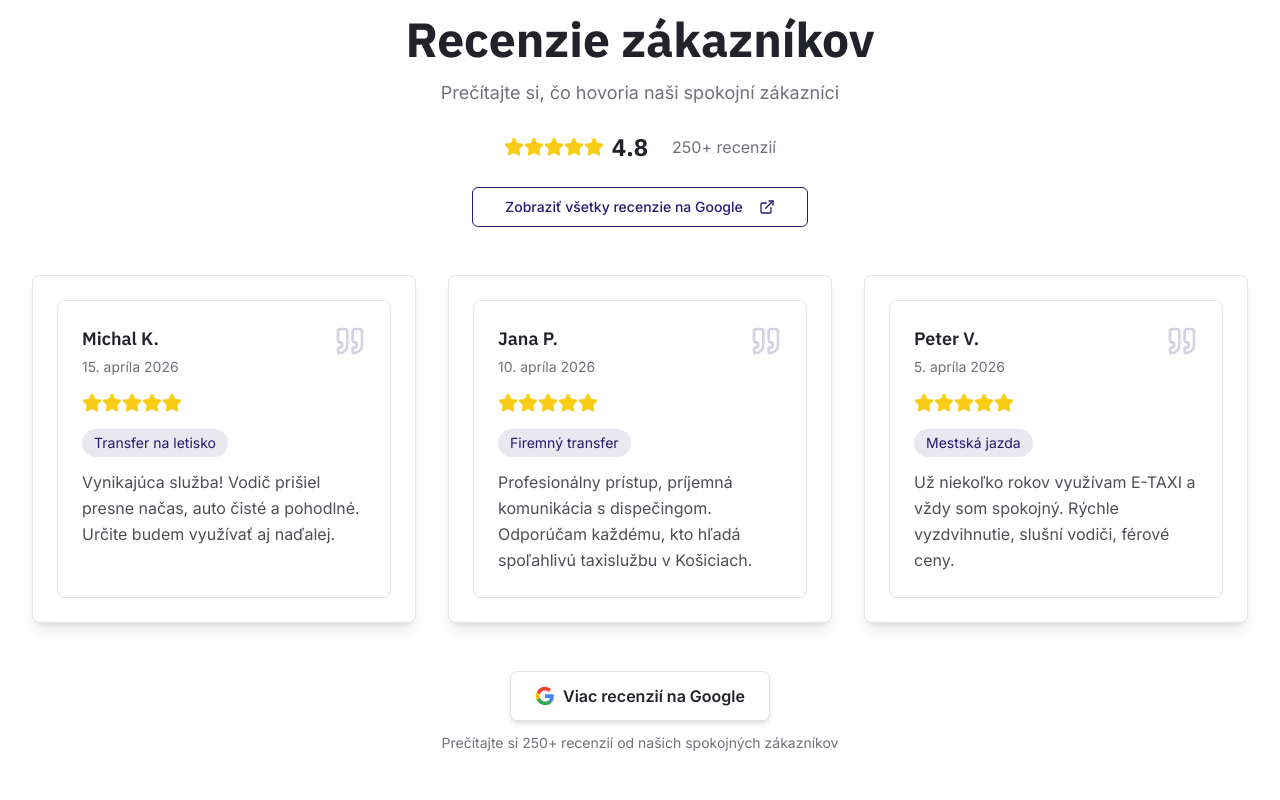
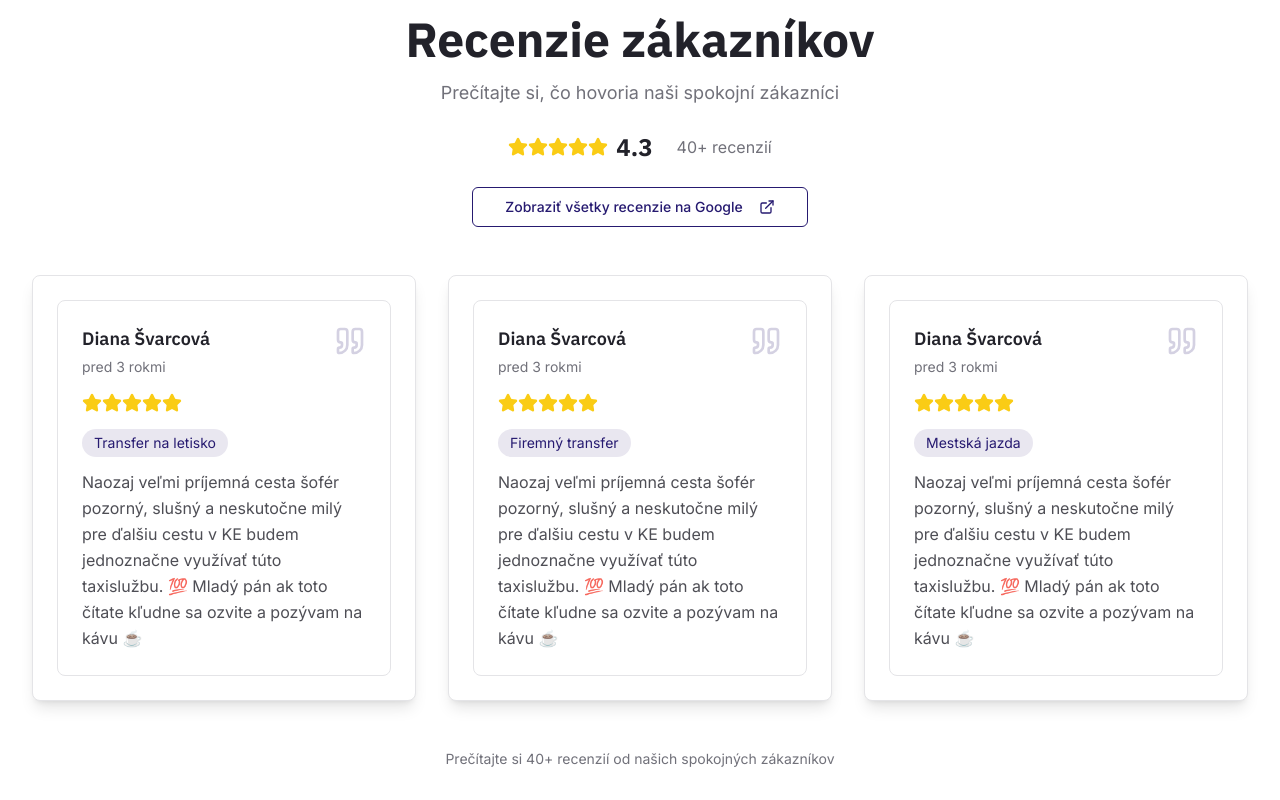
Before and after one commit to peterbejcek/sg-5ee718f3-49be-42fb-857b-8ae5c6e22001-1777794411, a Next.js app: page / in a window 1280 px wide. Shown: the part 5680-6480 px from the top of the page. Built offline with nearby package versions, Linux system fonts and the light colour scheme.

Commit message:
Update src/components/ReviewsSection.tsx

```diff
--- a/src/components/ReviewsSection.tsx
+++ b/src/components/ReviewsSection.tsx
@@ -6,14 +6,14 @@ import { Star, ExternalLink, Quote } from "lucide-react";
 
 export function ReviewsSection() {
   const renderStars = (rating: number) => {
-    return Array.from({ length: 5 }, (_, i) => (
+    return Array.from({ length: 5 }, (_, i) =>
     <Star
       key={i}
       className={`w-5 h-5 ${
-          i < rating ? "fill-yellow-400 text-yellow-400" : "text-gray-300"
-        }`}
-      />
-    ));
+      i < rating ? "fill-yellow-400 text-yellow-400" : "text-gray-300"}`
+      } />
+
+    );
   };
 
   return (
@@ -23,8 +23,8 @@ export function ReviewsSection() {
       initial={{ opacity: 0, y: 50 }}
       whileInView={{ opacity: 1, y: 0 }}
       viewport={{ once: true, margin: "-100px" }}
-      transition={{ duration: 0.6 }}
-    >
+      transition={{ duration: 0.6 }}>
+
       <div className="container">
         <div className="text-center max-w-3xl mx-auto mb-12">
           <h2 className="font-display font-bold text-3xl sm:text-4xl lg:text-5xl mb-4">
@@ -37,12 +37,12 @@ export function ReviewsSection() {
           <div className="flex items-center justify-center gap-6 mb-6">
             <div className="flex items-center gap-2">
               <div className="flex">{renderStars(5)}</div>
-              <span className="font-display font-bold text-2xl">
-                {reviewsData.averageRating}
+              <span className="font-display font-bold text-2xl">4.3
+
               </span>
             </div>
-            <div className="text-muted-foreground">
-              {reviewsData.totalReviews}+ recenzií
+            <div className="text-muted-foreground">40+ recenzií
+
             </div>
           </div>
 
@@ -50,8 +50,8 @@ export function ReviewsSection() {
             <Button
               variant="outline"
               size="lg"
-              className="border-primary text-primary hover:bg-primary hover:text-primary-foreground"
-            >
+              className="border-primary text-primary hover:bg-primary hover:text-primary-foreground">
+
               Zobraziť všetky recenzie na Google
               <ExternalLink className="w-4 h-4 ml-2" />
             </Button>
@@ -71,30 +71,30 @@ export function ReviewsSection() {
           }}
           initial="hidden"
           whileInView="show"
-          viewport={{ once: true }}
-        >
-          {reviews.slice(0, 3).map((review, index) => (
+          viewport={{ once: true }}>
+
+          {reviews.slice(0, 3).map((review, index) =>
           <motion.div
             key={index}
             className="bg-card border border-border rounded-lg p-6 shadow-lg relative"
             variants={{
               hidden: { opacity: 0, scale: 0.95 },
               show: { opacity: 1, scale: 1 }
-              }}
-            >
+            }}>
+
               <Card className="hover:shadow-lg transition-shadow h-full">
                 <CardContent className="pt-6 h-full flex flex-col">
                   <div className="flex items-start justify-between mb-4">
                     <div>
-                      <h3 className="font-display font-semibold text-lg mb-1">
-                        {review.name}
+                      <h3 className="font-display font-semibold text-lg mb-1">Diana Švarcová
+
                     </h3>
-                      <p className="text-sm text-muted-foreground">
-                        {new Date(review.date).toLocaleDateString("sk-SK", {
-                          year: "numeric",
-                          month: "long",
-                          day: "numeric"
-                        })}
+                      <p className="text-sm text-muted-foreground">pred 3 rokmi
+
+
+
+
+
                     </p>
                     </div>
                     <Quote className="w-8 h-8 text-primary/20" />
@@ -102,21 +102,21 @@ export function ReviewsSection() {
 
                   <div className="flex mb-4">{renderStars(review.rating)}</div>
 
-                  {review.service && (
+                  {review.service &&
                 <div className="mb-3">
                       <span className="inline-block px-3 py-1 bg-primary/10 text-primary text-sm rounded-full">
                         {review.service}
                       </span>
                     </div>
-                  )}
+                }
 
-                  <p className="text-foreground/80 leading-relaxed flex-grow">
-                    {review.text}
+                  <p className="text-foreground/80 leading-relaxed flex-grow">Naozaj veľmi príjemná cesta šofér pozorný, slušný a neskutočne milý pre ďalšiu cestu v KE budem jednoznačne využívať túto taxislužbu. 💯
+Mladý pán ak toto čítate kľudne sa ozvite a pozývam na kávu ☕
                 </p>
                 </CardContent>
               </Card>
             </motion.div>
-          ))}
+          )}
         </motion.div>
 
         {/* Google Reviews Link */}
@@ -125,27 +125,27 @@ export function ReviewsSection() {
           initial={{ opacity: 0, y: 20 }}
           whileInView={{ opacity: 1, y: 0 }}
           viewport={{ once: true }}
-          transition={{ duration: 0.5, delay: 0.5 }}
-        >
-          <a
-            href="https://g.page/r/YOUR_GOOGLE_BUSINESS_ID/review"
-            target="_blank"
-            rel="noopener noreferrer"
-            className="inline-flex items-center gap-2 bg-white hover:bg-gray-50 text-foreground font-semibold px-6 py-3 rounded-lg border border-border shadow-md hover:shadow-lg transition-all"
-          >
-            <svg className="w-5 h-5" viewBox="0 0 24 24" fill="currentColor">
-              <path d="M22.56 12.25c0-.78-.07-1.53-.2-2.25H12v4.26h5.92c-.26 1.37-1.04 2.53-2.21 3.31v2.77h3.57c2.08-1.92 3.28-4.74 3.28-8.09z" fill="#4285F4"/>
-              <path d="M12 23c2.97 0 5.46-.98 7.28-2.66l-3.57-2.77c-.98.66-2.23 1.06-3.71 1.06-2.86 0-5.29-1.93-6.16-4.53H2.18v2.84C3.99 20.53 7.7 23 12 23z" fill="#34A853"/>
-              <path d="M5.84 14.09c-.22-.66-.35-1.36-.35-2.09s.13-1.43.35-2.09V7.07H2.18C1.43 8.55 1 10.22 1 12s.43 3.45 1.18 4.93l2.85-2.22.81-.62z" fill="#FBBC05"/>
-              <path d="M12 5.38c1.62 0 3.06.56 4.21 1.64l3.15-3.15C17.45 2.09 14.97 1 12 1 7.7 1 3.99 3.47 2.18 7.07l3.66 2.84c.87-2.6 3.3-4.53 6.16-4.53z" fill="#EA4335"/>
-            </svg>
-            Viac recenzií na Google
-          </a>
-          <p className="text-sm text-muted-foreground mt-3">
-            Prečítajte si {reviewsData.totalReviews}+ recenzií od našich spokojných zákazníkov
+          transition={{ duration: 0.5, delay: 0.5 }}>
+
+
+
+
+
+
+
+
+
+
+
+
+
+
+
+          <p className="text-sm text-muted-foreground mt-3">Prečítajte si 40+ recenzií od našich spokojných zákazníkov
+
           </p>
         </motion.div>
       </div>
-    </motion.section>
-  );
+    </motion.section>);
+
 }
```
Lines whose indentation alone changed are shown as unchanged.
